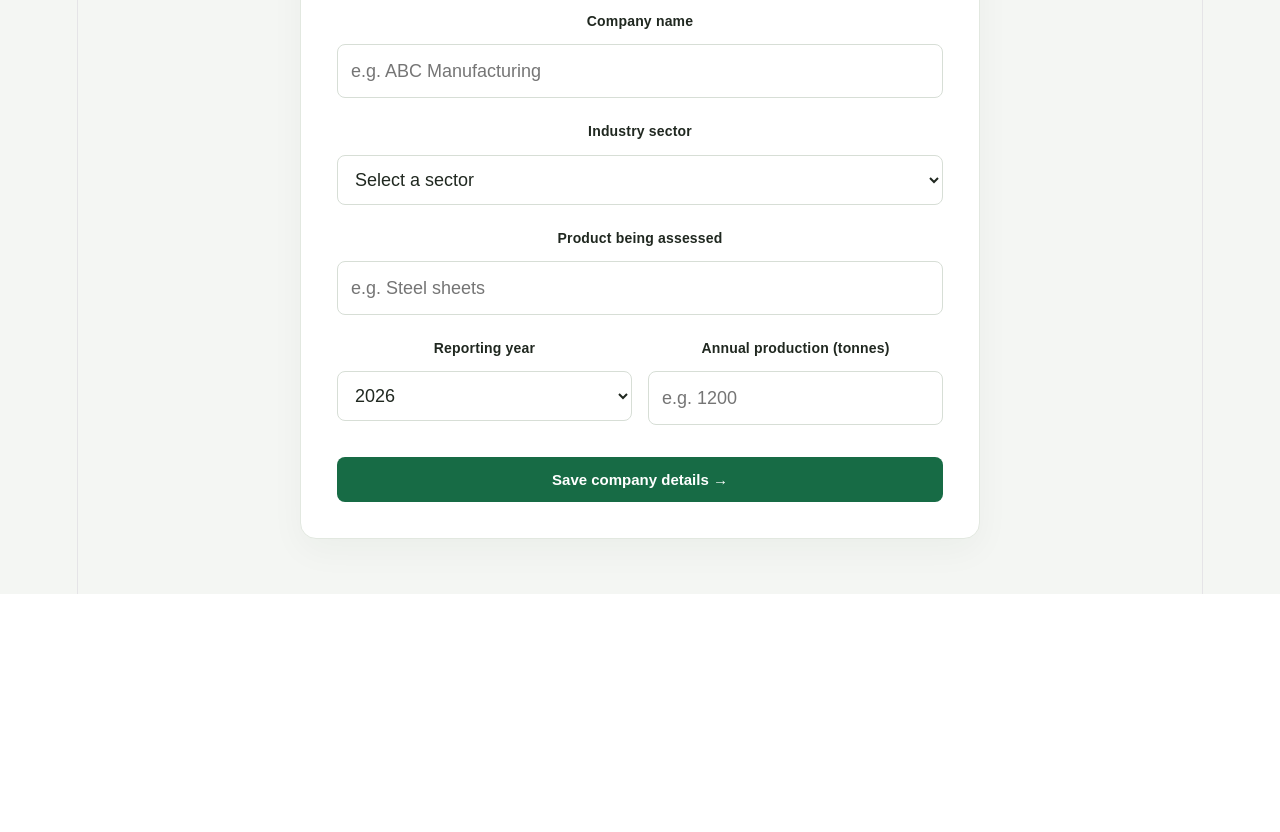
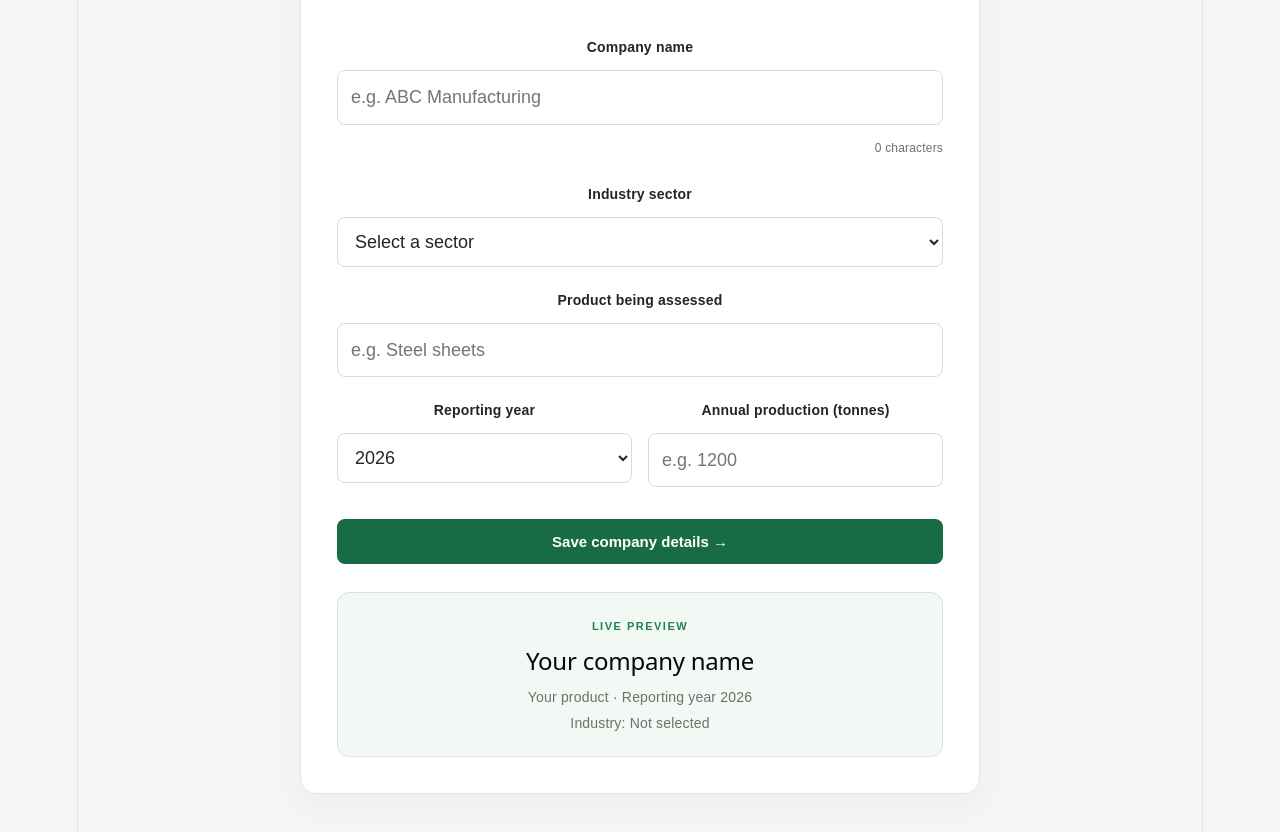
Before and after one commit to Som-Kashyap/QuadCore_project, a React app in the folder frontend/: page / in a window 1280 px wide. Shown: the part 320-1152 px from the top of the page. Before the commit the page ends 914 px from the top, so only its background shows below. Built offline with nearby package versions, Linux system fonts and the light colour scheme; the HTML template or start-up script is replaced by a standard one.

Commit message:
UPDATE: add live-preview and real-time character count

```diff
--- a/frontend/src/App.css
+++ b/frontend/src/App.css
@@ -138,3 +138,35 @@ button:hover {
     grid-template-columns: 1fr;
   }
 }
+
+.char-count {
+  margin: 0;
+  color: #68736a;
+  font-size: 12px;
+  text-align: right;
+}
+
+.company-preview {
+  margin-top: 28px;
+  padding: 20px;
+  border: 1px solid #d8e7dc;
+  border-radius: 12px;
+  background: #f2f8f3;
+}
+
+.company-preview h2 {
+  margin: 8px 0;
+  overflow-wrap: anywhere;
+}
+
+.company-preview p {
+  color: #68736a;
+  font-size: 14px;
+}
+
+.company-preview .eyebrow {
+  color: #218354;
+  font-size: 11px;
+  font-weight: bold;
+  letter-spacing: 1.5px;
+}
--- a/frontend/src/App.jsx
+++ b/frontend/src/App.jsx
@@ -36,7 +36,8 @@ function App() {
 
       <section className="form-card">
         <p className="eyebrow">GET STARTED</p>
-        <h1>Set up your company</h1>
+        <h1>Welcome to CarbonLedger</h1>
+        <p>Let's make your emissions measurable.</p>
         <p className="subtitle">
           Tell us about your operations to start tracking
           product emissions.
@@ -52,6 +53,10 @@ function App() {
             placeholder="e.g. ABC Manufacturing"
             required
           />
+
+          <p className="char-count">
+  {form.companyName.length} characters
+</p>
 
           <label htmlFor="sector">Industry sector</label>
           <select
@@ -114,9 +119,32 @@ function App() {
 
           <button type="submit">Save company details →</button>
         </form>
+
+        <div className="company-preview">
+  <p className="eyebrow">LIVE PREVIEW</p>
+
+  <h2>
+    {form.companyName || "Your company name"}
+  </h2>
+
+  <p>
+    {form.product || "Your product"} · Reporting year{" "}
+    {form.reportingYear}
+  </p>
+
+  <p>
+    Industry: {form.sector || "Not selected"}
+  </p>
+</div>
+
       </section>
     </main>
+
   );
+
+
 }
 
+
+
 export default App;
```
